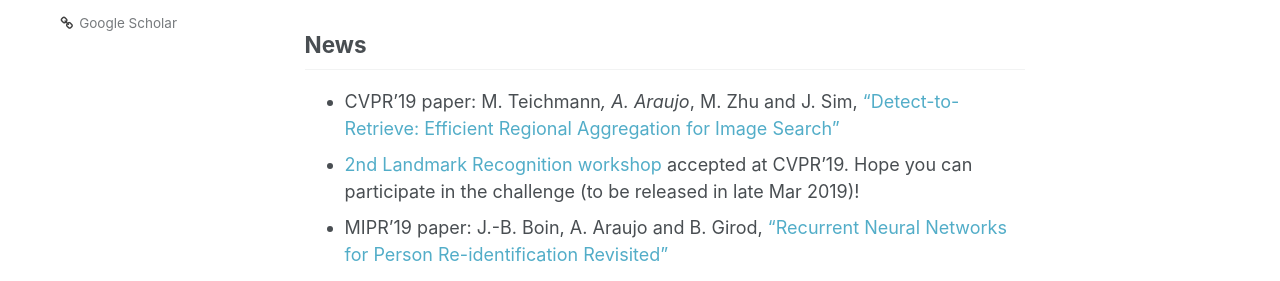
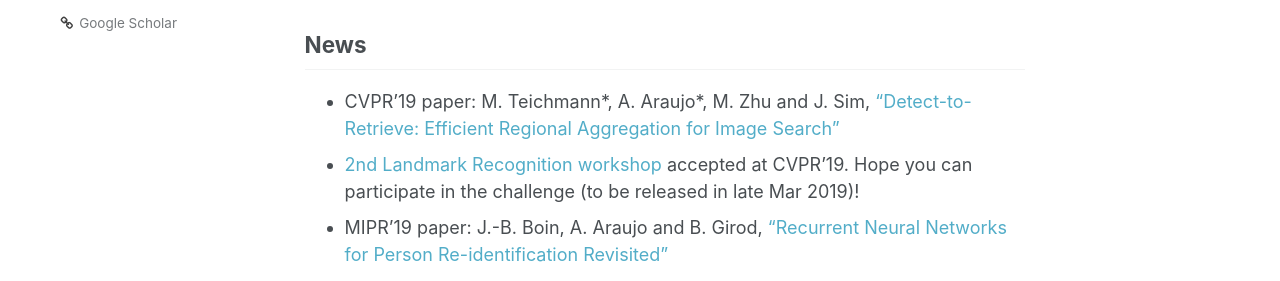
Before and after one commit to andrefaraujo/andrefaraujo.github.io, a Jekyll site: the page built from _pages/about.md, in a window 1280 px wide and 1128 px high. Shown: the part 417-698 px from the top of the window. Built offline with Jekyll 4.4.1, drawn with Linux system fonts in a browser that asks for light colours.

Commit message:
Small update

```diff
--- a/_pages/about.md
+++ b/_pages/about.md
@@ -20,7 +20,7 @@ On the science outreach side, I co-founded and was an editor of [The Global Scie
 
 ## News
 
-* CVPR'19 paper: M. Teichmann*, A. Araujo*, M. Zhu and J. Sim, ["Detect-to-Retrieve: Efficient Regional Aggregation for Image Search"](https://arxiv.org/abs/1812.01584)
+* CVPR'19 paper: M. Teichmann\*, A. Araujo\*, M. Zhu and J. Sim, ["Detect-to-Retrieve: Efficient Regional Aggregation for Image Search"](https://arxiv.org/abs/1812.01584)
 * [2nd Landmark Recognition workshop](https://landmarksworkshop.github.io/CVPRW2019/) accepted at CVPR'19. Hope you can participate in the challenge (to be released in late Mar 2019)!
 * MIPR'19 paper: J.-B. Boin, A. Araujo and B. Girod, ["Recurrent Neural Networks for Person Re-identification Revisited"](https://arxiv.org/abs/1804.03281)
 * [Google Research blog post](https://research.googleblog.com/2018/03/google-landmarks-new-dataset-and.html) discussing the Google-Landmarks dataset and challenge
```
